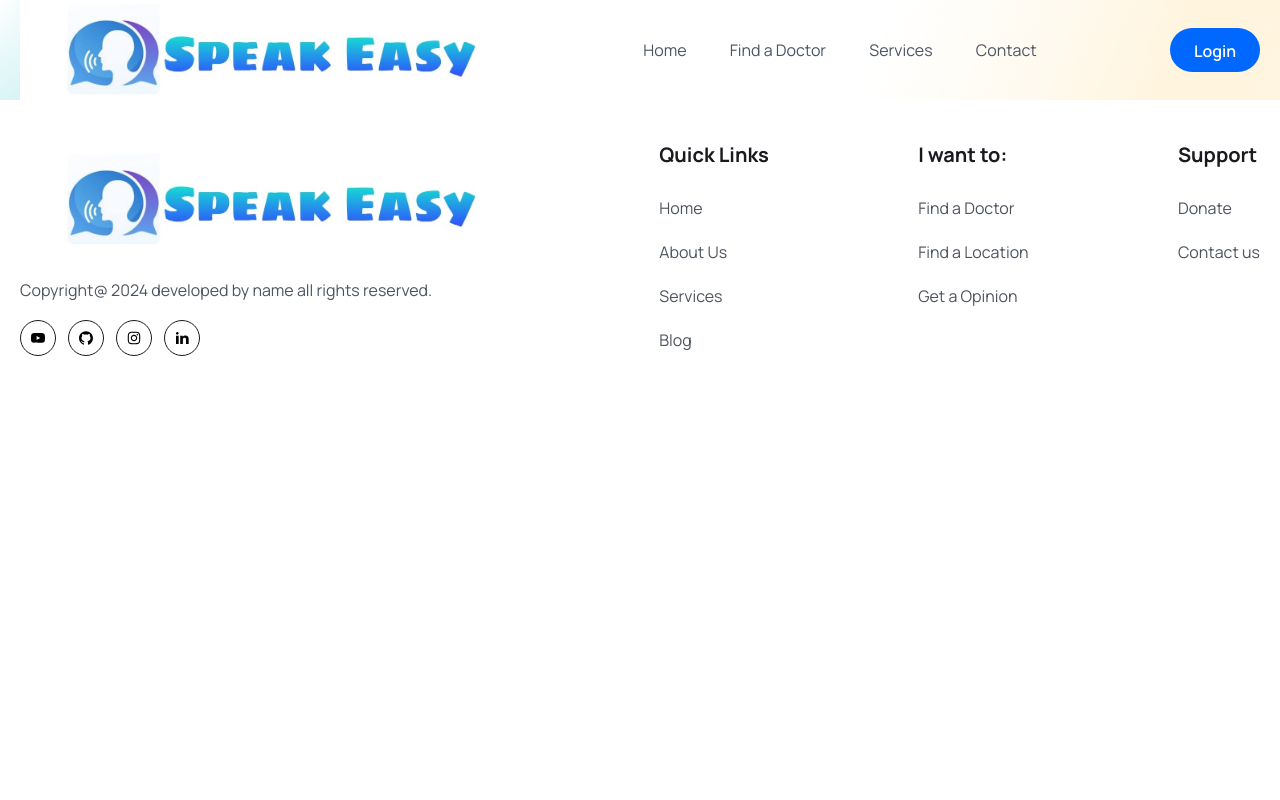
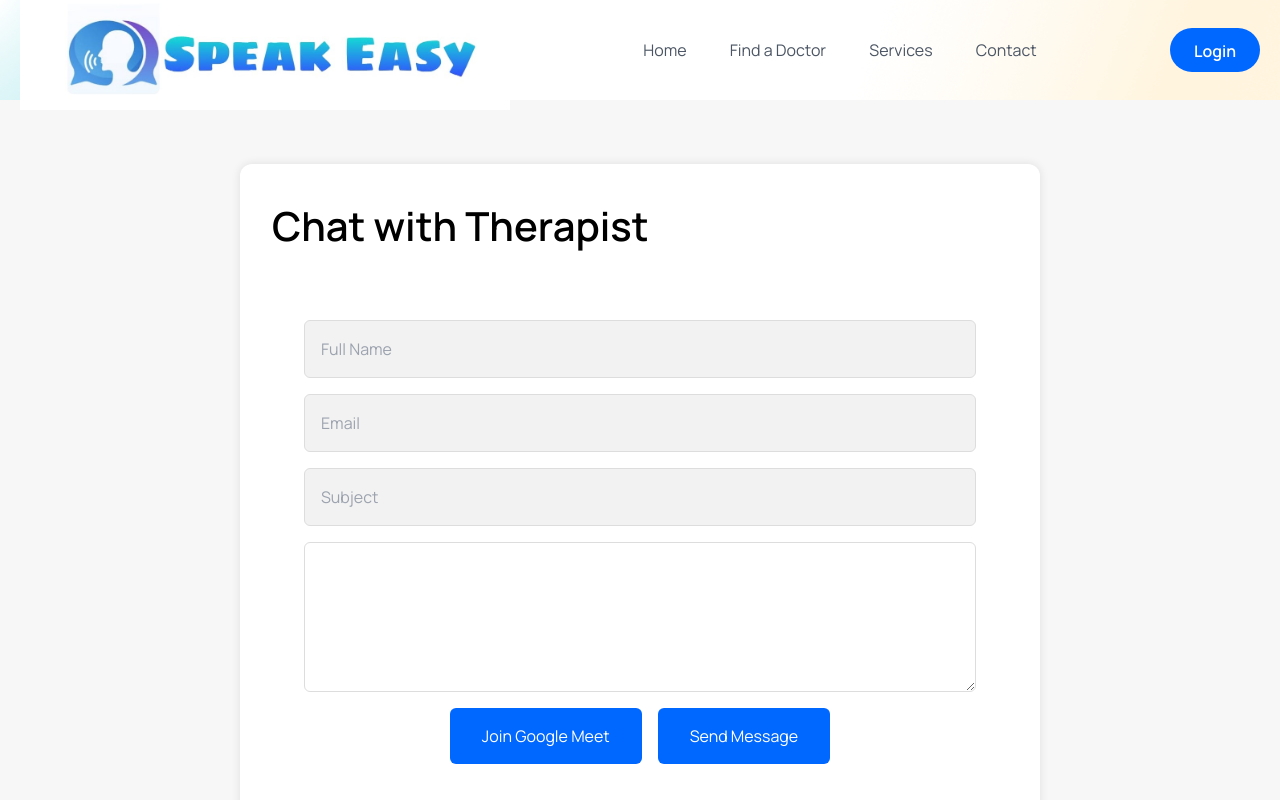
Before and after one commit to Ag230202/SpeakEasy, a React (Vite) app in the folder frontend/: page /communication in a window 1280 px wide. Shown: the top 800 px of the page. Built offline with nearby package versions, Linux system fonts and the light colour scheme.

Commit message:
Chat page and modifications in Router file

```diff
--- /dev/null
+++ b/frontend/src/components/communication.jsx
@@ -0,0 +1,135 @@
+import {useRef} from 'react'
+import emailjs from '@emailjs/browser';
+import { ToastContainer, toast } from 'react-toastify';
+import 'react-toastify/dist/ReactToastify.css';
+
+const Communication = () => {
+  const form = useRef()
+  const sendEmail = (e) => {
+    e.preventDefault();
+
+    console.log('Form data:', form.current);
+
+    emailjs
+      .sendForm('service_50nbw88', 'template_97wpuvn', form.current, {
+        publicKey: 'mxgPopQIg6O86G8aD',
+      })
+      .then(
+        (response) => {
+          console.log('Email sent successfully:', response);
+          toast.success('Email sent successfully!');
+        },
+        (error) => {
+          console.log('Error sending email:', error);
+          toast.error('Error sending email. Please try again.');
+        },
+      );
+      e.target.reset()
+  };
+
+  return (
+    <section style={{ padding: "4rem 0", backgroundColor: "#f7f7f7" }}>
+    <div className="container-communication" style={{
+      maxWidth: "800px",
+      margin: "0 auto",
+      padding: "2rem",
+      backgroundColor: "#fff",
+      borderRadius: "12px",
+      boxShadow: "0 0 10px rgba(0, 0, 0, 0.1)"
+    }}>
+      <h2 className='--text-center' style={{ fontSize: "2.5rem", fontWeight: "600", marginBottom: "2rem" }}>Chat with Therapist
+      </h2>
+      <form ref={form} onSubmit={sendEmail}
+        className='--from-control --card --flex-center --dir-column '
+        style={{
+          display: "flex",
+          flexDirection: "column",
+          alignItems: "center",
+          padding: "2rem"
+        }}>
+          <input type="text"
+          placeholder='Full Name'
+          name='user_name'  required
+          style={{
+            width: "100%",
+            padding: "1rem",
+            marginBottom: "1rem",
+            border: "1px solid #ddd",
+            borderRadius: "6px",
+            backgroundColor: "#f2f2f2" // added this line
+          }}/>
+
+          <input type="email"
+          placeholder='Email'
+          name='user_email'  required
+          style={{
+            width: "100%",
+            padding: "1rem",
+            marginBottom: "1rem",
+            border: "1px solid #ddd",
+            borderRadius: "6px",
+            backgroundColor: "#f2f2f2" // added this line
+          }}/>
+
+          <input type="text"
+          placeholder='Subject'
+          name='subject'  required
+          style={{
+            width: "100%",
+            padding: "1rem",
+            marginBottom: "1rem",
+            border: "1px solid #ddd",
+            borderRadius: "6px",
+            backgroundColor: "#f2f2f2" // added this line
+          }}/>
+
+
+          <textarea name="message"
+           cols="30" rows="10"
+           style={{
+            width: "100%",
+            padding: "1rem",
+            marginBottom: "1rem",
+            border: "1px solid #ddd",
+            borderRadius: "6px",
+            height: "150px",
+            resize: "vertical"
+          }}></textarea>
+           <div style={{
+display: "flex",
+justifyContent: "space-between",
+alignItems: "center",
+marginBottom: "1rem"
+}}>
+<a href="https://meet.google.com/" target="_blank" rel="noopener noreferrer"  className='--btn --btn-primary'
+  style={{
+    display: "inline-block",
+    backgroundColor: "#0067ff",
+    color: "#fff",
+    padding: "1rem 2rem",
+    border: "none",
+    borderRadius: "6px",
+    cursor: "pointer",
+    marginRight: "1rem"
+  }}>Join Google Meet</a>
+<button type='submit'
+  className='--btn --btn-primary'
+  style={{
+    display: "inline-block",
+    backgroundColor: "#0067ff",
+    color: "#fff",
+    padding: "1rem 2rem",
+    border: "none",
+    borderRadius: "6px",
+    cursor: "pointer"
+  }}>Send Message</button>
+</div>
+
+      </form>
+    </div>
+    <ToastContainer />
+  </section>
+  )
+};
+
+export default Communication;
--- a/frontend/src/routes/ProtectedRoute.jsx
+++ b/frontend/src/routes/ProtectedRoute.jsx
@@ -1,6 +1,6 @@
 import React from 'react'
 import { useContext } from 'react';
-import { Navigate } from 'react-router-dom';
+import { Navigate, useNavigate } from 'react-router-dom';
 import { authContext } from '../context/AuthContext';
 
 const ProtectedRoute = ({children,allowedRoles}) => {
@@ -9,8 +9,7 @@ const ProtectedRoute = ({children,allowedRoles}) => {
 
     const isAllowed=allowedRoles.includes(role)
 
-    const accessibleRoute=
-    token && isAllowed ? children : <Navigate to ="/login" replace={true} />
+    const accessibleRoute=token && isAllowed ? children :<Navigate to ='/login' replace={true}/>
 
 
 
--- a/frontend/src/routes/Routers.jsx
+++ b/frontend/src/routes/Routers.jsx
@@ -1,38 +1,44 @@
 import React from 'react'
 import Home from '../pages/Home'
 import Contact from '../pages/Contact'
-import Todo from '../pages/Todo.jsx'
 import Login from '../pages/Login'
 import Services from '../pages/Services'
 import Signup from '../pages/Signup'
-import Doctors from '../pages/Doctors/Doctor.jsx'
+import Doctors from '../pages/Doctors/Doctors.jsx'
 import DoctorDetails from '../pages/Doctors/DoctorDetails.jsx'
 import MyAccount from '../Dashboard/user-account/MyAccount.jsx'
 import Dashboard from '../Dashboard/doctor-account/Dashboard.jsx'
-import ProtectedRoute from './ProtectedRoute.jsx'
-import CheckoutSuccess from '../pages/CheckoutSuccess.jsx'
-
-
+import CheckoutSuccess from '../pages/Doctors/CheckoutSuccess.jsx'
 import {Routes,Route} from 'react-router-dom'
+import ProtectedRoute from './ProtectedRoute.jsx';
+import Todo from '../pages/Todo.jsx';
+import Communication from '../components/communication.jsx'
 
 const Routers = () => {
   return <Routes>
       <Route path="/" element={<Home/>} />
       <Route path="/home" element={<Home/>} />
-      <Route path="/contact" element={<Contact/>} />
-      <Route path="/todo" element={<Todo />} />
+      <Route path="/doctors" element={<Doctors/>} />
+      <Route path="/doctors/:id" element={<DoctorDetails/>} />
       <Route path="/login" element={<Login/>} />
       <Route path="/signup" element={<Signup/>} />
+      <Route path="/contact" element={<Contact/>} />
       <Route path="/services" element={<Services/>} />
       <Route path="/checkout-success" element={<CheckoutSuccess/>} />
-      <Route path="/doctors" element={<Doctors/>} />
-      <Route path="/doctors/:id" element={<DoctorDetails/>} />
-      <Route path="/users/profile/me" element={<ProtectedRoute allowedRoles={['patient']}><MyAccount /></ProtectedRoute>} />
-      <Route path="/doctors/profile/me" element={<ProtectedRoute allowedRoles={["doctor"]}>
-        <Dashboard />
+      <Route path="/todo" element={<Todo/>} />
+      <Route path="/communication" element={<Communication/>} />
+
+      <Route path="/users/profile/me" element={
+        <ProtectedRoute allowedRoles={['patient']}>
+          <MyAccount/>
+          </ProtectedRoute>} />
+      <Route path="/doctors/profile/me" element={
+        <ProtectedRoute allowedRoles={['doctor']}>
+          <Dashboard/>
         </ProtectedRoute>
-      }
-      />
+
+        } />
+
 
     </Routes>
 
```
